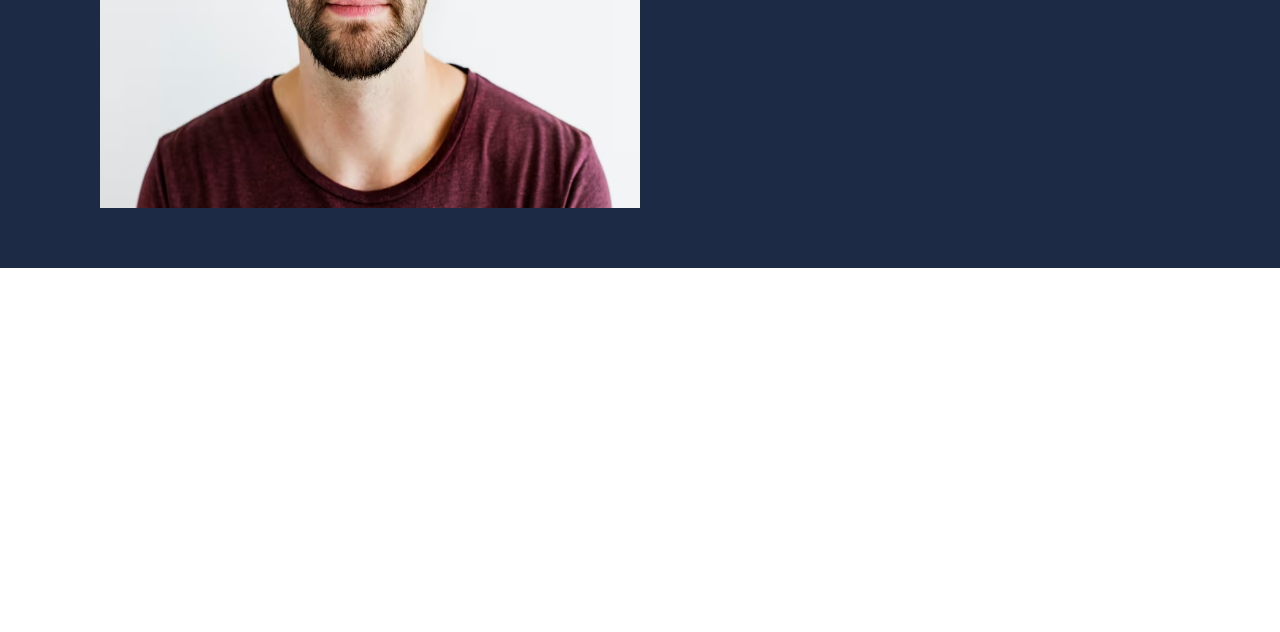
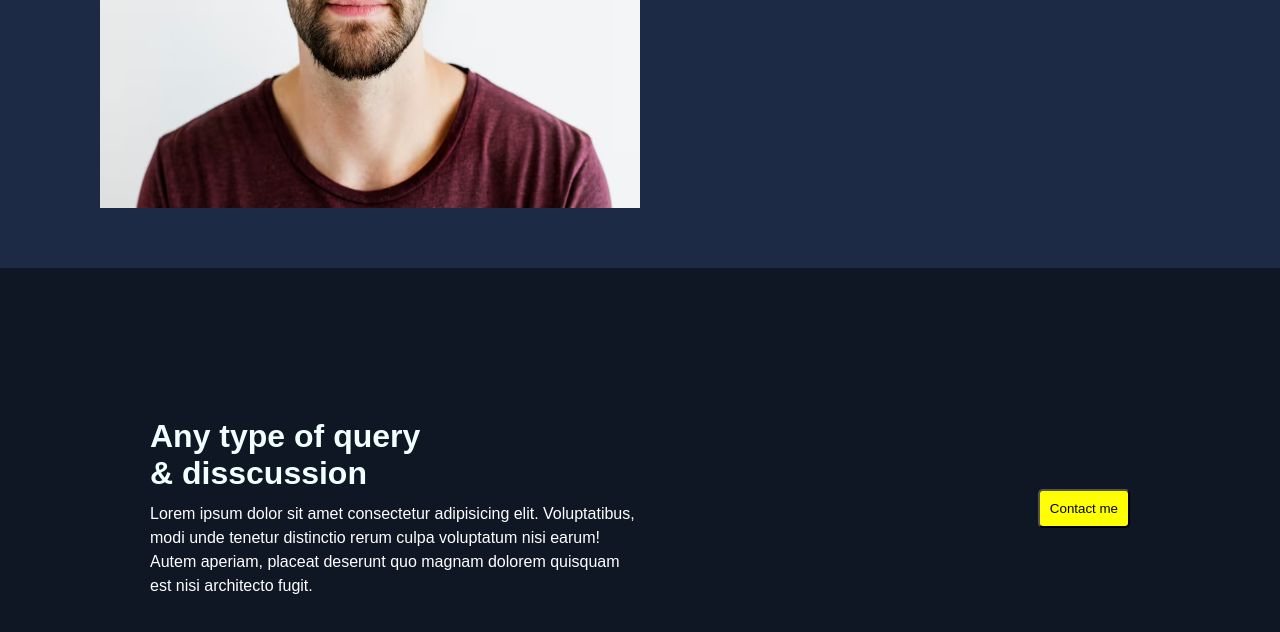
Before and after one commit to atikrahad/landingPageWebCourse4, a plain HTML site: page index.html in a window 1280 px wide. Shown: the part 420-1052 px from the top of the page. Before the commit the page ends 800 px from the top, so only its background shows below. Drawn offline with Linux system fonts and the light colour scheme.

Commit message:
contact section created

```diff
--- a/index.html
+++ b/index.html
@@ -1,16 +1,16 @@
 <!DOCTYPE html>
 <html lang="en">
   <head>
-    <meta charset="UTF-8">
-    <meta name="viewport" content="width=device-width, initial-scale=1.0">
+    <meta charset="UTF-8" />
+    <meta name="viewport" content="width=device-width, initial-scale=1.0" />
     <title>Portfolio</title>
     <style>
-        *{
+      * {
         margin: 0;
         padding: 0;
         font-family: sans-serif;
       }
-        nav{
+      nav {
         background-color: rgb(28, 42, 69);
         color: white;
         padding: 20px 60px;
@@ -18,44 +18,60 @@
         align-items: center;
         justify-content: space-between;
       }
-        ul{
+      ul {
         display: flex;
         gap: 40px;
         list-style: none;
         font-weight: 600;
       }
-        li:hover{
+      li:hover {
         color: aqua;
         text-decoration: underline;
       }
-        .header{
+      .header {
         background-color: rgb(28, 42, 69);
         display: flex;
         align-items: center;
         justify-content: space-between;
         padding: 60px 100px;
       }
-        img{
+      img {
         width: 50%;
         height: 500px;
       }
-        .header-text{
+      .header-text {
         width: 50%;
         padding: 0 150px;
       }
-        h3{
+      h3 {
         color: aqua;
       }
-        h1{
+      h1 {
         color: azure;
       }
-        h4{
+      h4 {
         color: chocolate;
+      }
+      .contact {
+        background-color: rgb(15, 22, 36);
+        padding: 150px;
+        display: flex;
+        align-items: center;
+        justify-content: space-between;
+      }
+      .contact-text {
+        width: 50%;
+        color: white;
+      }
+      .btn{
+        padding: 10px;
+        background-color: yellow;
+        border-radius: 5px;
       }
     </style>
   </head>
   <body>
-    <nav >
+    <nav>
       <h1>Logo</h1>
       <ul>
         <li>Home</li>
@@ -65,12 +81,24 @@
       </ul>
     </nav>
     <div class="header">
-        <img src="/man.jpg" alt="">
+      <img src="/man.jpg" alt="" />
       <div class="header-text">
         <h3>Hello!</h3>
         <h1>Cristian Lopez</h1>
         <h4>Web Developer</h4>
       </div>
     </div>
+    <div class="contact">
+      <div class="contact-text">
+        <h1>Any type of query <br> & disscussion</h1>
+        <p style="margin-top: 10px; line-height: 24px;">
+          Lorem ipsum dolor sit amet consectetur adipisicing elit. Voluptatibus,
+          modi unde tenetur distinctio rerum culpa voluptatum nisi earum! Autem
+          aperiam, placeat deserunt quo magnam dolorem quisquam est nisi
+          architecto fugit.
+        </p>
+      </div>
+      <button class="btn">Contact me</button>
+    </div>
   </body>
 </html>
```
Lines whose indentation alone changed are shown as unchanged.
